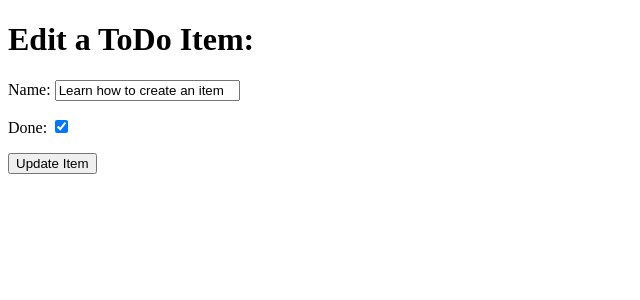
After one commit to Ila-bura/django-project, a Django app: page /edit/3 in a window 1280 px wide. The commit adds this page. Shown: the top 300 px of the page, without its empty margins (0-640 px from the left). Run offline with Django 3.2, Linux system fonts and the light colour scheme; data comes from the database, SQL or seed files in the repository; both versions use the stored data as it was after the commit.

Commit message:
Add edit an item functionality

```diff
--- a/django_todo/urls.py
+++ b/django_todo/urls.py
@@ -15,10 +15,12 @@ Including another URLconf
 """
 from django.contrib import admin
 from django.urls import path
-from todo.views import get_todo_list, add_item
+from todo.views import get_todo_list, add_item, edit_item
 
 urlpatterns = [
     path('admin/', admin.site.urls),
     path('', get_todo_list, name='get_todo_list'),
     path('add', add_item, name='add'),
+    path('edit/<item_id>', edit_item, name='edit'),
+
 ]
--- /dev/null
+++ b/todo/templates/todo/edit_item.html
@@ -0,0 +1,20 @@
+<!DOCTYPE html>
+<html lang="en">
+  <head>
+    <meta charset="UTF-8" />
+    <meta http-equiv="X-UA-Compatible" content="IE=edge" />
+    <meta name="viewport" content="width=device-width, initial-scale=1.0" />
+    <title>Document</title>
+  </head>
+  <body>
+    <h1>Edit a ToDo Item:</h1>
+    <form method="POST">
+      {% csrf_token %} {{ form.as_p }}
+      <div>
+        <p>
+          <button type="submit">Update Item</button>
+        </p>
+      </div>
+    </form>
+  </body>
+</html>
--- a/todo/templates/todo/todo_list.html
+++ b/todo/templates/todo/todo_list.html
@@ -17,6 +17,9 @@
         {% else %}
         <td>{{ item.name }}</td>
         {% endif %}
+        <td>
+          <a href="/edit/{{ item.id }}"> <button>Edit</button> </a>
+        </td>
       </tr>
       {% empty %}
       <tr>
--- a/todo/views.py
+++ b/todo/views.py
@@ -1,4 +1,4 @@
-from django.shortcuts import render, redirect
+from django.shortcuts import render, redirect, get_object_or_404
 from .models import Item
 from .forms import ItemForm
 
@@ -25,3 +25,18 @@ def add_item(request):
     }
 
     return render(request, 'todo/add_item.html', context)
+
+
+def edit_item(request, item_id):
+    item = get_object_or_404(Item, id=item_id)
+    if request.method == 'POST':
+        form = ItemForm(request.POST, instance=item)
+        if form.is_valid():
+            form.save()
+            return redirect('get_todo_list')
+
+    form = ItemForm(instance=item)
+    context = {
+        'form': form
+    }
+    return render(request, 'todo/edit_item.html', context)
```
Also changed, not shown: db.sqlite3.
